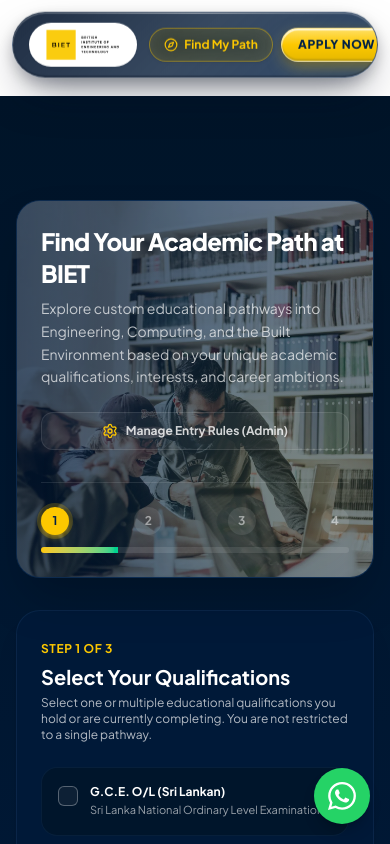
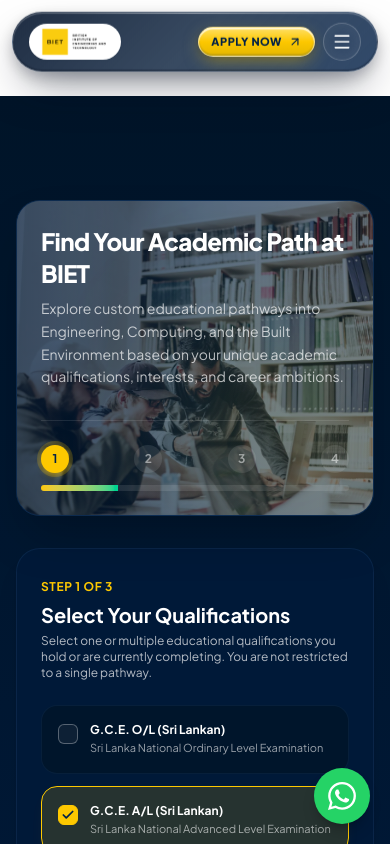
Before and after one commit to Hermit0220/BIET, a React (Vite) app in the folder Variation 1/: page /find-my-path in a window 390 px wide. Shown: the top 844 px of the page. Built offline with nearby package versions, Linux system fonts and the light colour scheme.

Commit message:
fix(v1): fix mobile navbar overflow, add float hover to pathway card, remove admin modal, and route Find My Path details directly

```diff
--- a/Variation 1/src/App.tsx
+++ b/Variation 1/src/App.tsx
@@ -8,7 +8,6 @@ import { ApplicationModal } from './components/modals/ApplicationModal';
 import { ProgrammeQuickViewModal } from './components/modals/ProgrammeQuickViewModal';
 import { ProspectusModal } from './components/modals/ProspectusModal';
 import { NewsArticleModal } from './components/modals/NewsArticleModal';
-import { PathwayAdminModal } from './components/modals/PathwayAdminModal';
 import { HomePage } from './pages/HomePage';
 import { AboutPage } from './pages/AboutPage';
 import { ProgrammesPage } from './pages/ProgrammesPage';
@@ -27,7 +26,6 @@ function AppShell() {
   const [prospectusOpen, setProspectusOpen] = useState(false);
   const [quickViewProgramme, setQuickViewProgramme] = useState<Programme | null>(null);
   const [selectedArticle, setSelectedArticle] = useState<NewsArticle | null>(null);
-  const [adminOpen, setAdminOpen] = useState(false);
   const location = useLocation();
   const isHome = location.pathname === '/';
 
@@ -113,7 +111,6 @@ function AppShell() {
               <FindMyPathPage
                 onApplyClick={handleOpenApply}
                 onSelectProgramme={(prog) => setQuickViewProgramme(prog)}
-                onOpenAdmin={() => setAdminOpen(true)}
               />
             }
           />
@@ -141,7 +138,6 @@ function AppShell() {
         onClose={() => setSelectedArticle(null)}
         onApplyClick={() => handleOpenApply('')}
       />
-      <PathwayAdminModal isOpen={adminOpen} onClose={() => setAdminOpen(false)} />
     </div>
   );
 }
--- a/Variation 1/src/components/layout/Header.tsx
+++ b/Variation 1/src/components/layout/Header.tsx
@@ -68,8 +68,8 @@ export const Header: React.FC<HeaderProps> = ({ onApplyClick }) => {
               to="/"
               className={`flex items-center justify-center shrink-0 bg-white rounded-full shadow-xs focus-visible:outline-2 focus-visible:outline-[#fdc800] focus-visible:outline-offset-4 transition-all duration-300 hover:scale-[1.01] ${
                 scrolled
-                  ? 'pl-3.5 pr-2.5 sm:pl-4 sm:pr-3 py-1 sm:py-1.5'
-                  : 'pl-4 pr-3 sm:pl-5 sm:pr-3.5 py-1.5 sm:py-2'
+                  ? 'pl-2.5 pr-2 sm:pl-4 sm:pr-3 py-1 sm:py-1.5'
+                  : 'pl-3 pr-2.5 sm:pl-5 sm:pr-3.5 py-1 sm:py-2'
               }`}
               aria-label="British Institute of Engineering and Technology (BIET) - Homepage"
             >
@@ -78,8 +78,8 @@ export const Header: React.FC<HeaderProps> = ({ onApplyClick }) => {
                 alt="British Institute of Engineering and Technology (BIET) Official Logo"
                 className={`w-auto object-contain transition-all duration-300 block shrink-0 ${
                   scrolled
-                    ? 'h-7 sm:h-8.5 max-w-[145px] sm:max-w-[190px]'
-                    : 'h-8 sm:h-10 md:h-11 max-w-[165px] sm:max-w-[225px]'
+                    ? 'h-6.5 sm:h-8.5 max-w-[130px] sm:max-w-[190px]'
+                    : 'h-7 sm:h-10 md:h-11 max-w-[140px] sm:max-w-[225px]'
                 }`}
                 style={{ objectFit: 'contain' }}
                 loading="eager"
@@ -135,7 +135,7 @@ export const Header: React.FC<HeaderProps> = ({ onApplyClick }) => {
           <div className="flex items-center gap-2 sm:gap-3 shrink-0 relative z-10">
             <Link
               to="/find-my-path"
-              className={`inline-flex items-center gap-1.5 font-bold text-[#fdc800] bg-[#fdc800]/15 hover:bg-[#fdc800]/25 border border-[#fdc800]/40 hover:border-[#fdc800] rounded-full backdrop-blur-md shadow-sm hover:shadow-md transition-all duration-200 hover:-translate-y-0.5 whitespace-nowrap cursor-pointer ${
+              className={`hidden md:inline-flex items-center gap-1.5 font-bold text-[#fdc800] bg-[#fdc800]/15 hover:bg-[#fdc800]/25 border border-[#fdc800]/40 hover:border-[#fdc800] rounded-full backdrop-blur-md shadow-sm hover:shadow-md transition-all duration-200 hover:-translate-y-0.5 whitespace-nowrap cursor-pointer ${
                 scrolled ? 'px-3 py-1.5 text-[11px]' : 'px-3.5 sm:px-4.5 py-2 text-xs'
               }`}
             >
@@ -144,10 +144,10 @@ export const Header: React.FC<HeaderProps> = ({ onApplyClick }) => {
             </Link>
             <button
               onClick={onApplyClick}
-              className={`liquid-yellow-btn relative inline-flex items-center justify-center gap-1.5 text-xs font-extrabold uppercase tracking-wider text-[#002147] rounded-full transition-all duration-300 whitespace-nowrap cursor-pointer group overflow-hidden ${
+              className={`liquid-yellow-btn relative inline-flex items-center justify-center gap-1.5 font-extrabold uppercase tracking-wider text-[#002147] rounded-full transition-all duration-300 whitespace-nowrap cursor-pointer group overflow-hidden ${
                 scrolled
-                  ? 'px-3.5 sm:px-4 py-1.5 sm:py-2 text-[11px] sm:text-xs'
-                  : 'px-4 sm:px-5 py-2 sm:py-2.5'
+                  ? 'px-3 sm:px-4 py-1.5 sm:py-2 text-[11px] sm:text-xs'
+                  : 'px-3 sm:px-5 py-1.5 sm:py-2.5 text-[11px] sm:text-xs'
               }`}
             >
               <span
--- a/Variation 1/src/pages/FindMyPathPage.tsx
+++ b/Variation 1/src/pages/FindMyPathPage.tsx
@@ -1,4 +1,5 @@
 import React, { useState } from 'react';
+import { useNavigate } from 'react-router-dom';
 import {
   CheckCircle2,
   AlertTriangle,
@@ -9,14 +10,13 @@ import {
   Award,
   ArrowRight,
   MessageSquare,
-  Settings,
   RefreshCw,
   Check,
   ArrowLeft,
   Send,
 } from 'lucide-react';
 import { TechnicalGraphic } from '../components/ui/SmartImage';
-import { PROGRAMMES, type Programme } from '../data/programmes';
+import type { Programme } from '../data/programmes';
 import { INSTITUTION_INFO } from '../data/site';
 import { photo } from '../lib/assets';
 import {
@@ -198,15 +198,14 @@ const PathwayMatchCard: React.FC<PathwayCardProps> = ({
 
 interface FindMyPathPageProps {
   onApplyClick: (programmeTitle?: string) => void;
-  onSelectProgramme: (programme: Programme) => void;
-  onOpenAdmin: () => void;
+  onSelectProgramme?: (programme: Programme) => void;
+  onOpenAdmin?: () => void;
 }
 
 export const FindMyPathPage: React.FC<FindMyPathPageProps> = ({
   onApplyClick,
-  onSelectProgramme,
-  onOpenAdmin,
 }) => {
+  const navigate = useNavigate();
   const [step, setStep] = useState(1);
   const [profile, setProfile] = useState<PathwayProfile>(INITIAL_PATHWAY_PROFILE);
   const [customSubjectInput, setCustomSubjectInput] = useState('');
@@ -323,8 +322,7 @@ export const FindMyPathPage: React.FC<FindMyPathPageProps> = ({
   };
 
   const handleViewProgrammeDetails = (id: string) => {
-    const prog = PROGRAMMES.find((p) => p.id === id);
-    if (prog) onSelectProgramme(prog);
+    navigate(`/programmes/${id}`);
   };
 
   return (
@@ -348,16 +346,8 @@ export const FindMyPathPage: React.FC<FindMyPathPageProps> = ({
                 Explore custom educational pathways into Engineering, Computing, and the Built Environment based on your unique academic qualifications, interests, and career ambitions.
               </p>
             </div>
-            <div className="shrink-0 flex flex-col sm:flex-row gap-3">
-              <button
-                onClick={onOpenAdmin}
-                className="inline-flex items-center justify-center gap-2 px-4 py-2.5 rounded-xl text-xs font-bold text-white/80 hover:text-white bg-white/5 hover:bg-white/15 border border-white/10 transition-colors cursor-pointer"
-                title="Admin Console to manage course entry rules & view leads"
-              >
-                <Settings className="w-4 h-4 text-[#fdc800]" />
-                Manage Entry Rules (Admin)
-              </button>
-              {step === 4 && (
+            {step === 4 && (
+              <div className="shrink-0 flex flex-col sm:flex-row gap-3">
                 <button
                   onClick={() => setStep(1)}
                   className="inline-flex items-center justify-center gap-2 px-4 py-2.5 rounded-xl text-xs font-bold text-[#002147] bg-[#fdc800] hover:bg-[#ffe066] transition-colors cursor-pointer"
@@ -365,8 +355,8 @@ export const FindMyPathPage: React.FC<FindMyPathPageProps> = ({
                   <RefreshCw className="w-4 h-4" />
                   Start New Search
                 </button>
-              )}
-            </div>
+              </div>
+            )}
           </div>
 
           <div className="relative z-10 mt-8 pt-6 border-t border-white/10">
@@ -834,20 +824,22 @@ export const FindMyPathPage: React.FC<FindMyPathPageProps> = ({
               </div>
             </div>
 
-            <div className="pt-6 border-t border-white/10 flex items-center justify-between">
+            <div className="pt-6 border-t border-white/10 flex items-center justify-between gap-3">
               <button
+                type="button"
                 onClick={() => setStep(2)}
-                className="inline-flex items-center gap-2 px-5 py-2.5 rounded-xl bg-white/5 hover:bg-white/15 text-white text-xs font-bold transition-colors cursor-pointer"
+                className="inline-flex items-center justify-center gap-2 px-5 py-3 rounded-xl bg-white/5 hover:bg-white/15 border border-white/10 text-white text-xs sm:text-sm font-bold transition-colors cursor-pointer shrink-0"
               >
                 <ArrowLeft className="w-4 h-4" />
-                Back
+                <span>Back</span>
               </button>
               <button
+                type="button"
                 onClick={handleDiscoverPathways}
-                className="inline-flex items-center gap-2 px-7 py-3.5 rounded-xl bg-gradient-to-r from-[#fdc800] to-[#ffe066] text-[#002147] font-extrabold text-xs sm:text-sm shadow-xl shadow-[#fdc800]/25 hover:scale-105 transition-all cursor-pointer"
+                className="inline-flex items-center justify-center gap-2 px-6 py-3 rounded-xl bg-gradient-to-r from-[#fdc800] to-[#ffe066] text-[#002147] font-extrabold text-xs sm:text-sm whitespace-nowrap shadow-xl shadow-[#fdc800]/25 hover:scale-[1.02] transition-all cursor-pointer shrink-0"
               >
-                <Sparkles className="w-4 h-4" />
-                Discover My Matched BIET Pathways
+                <Sparkles className="w-4 h-4 shrink-0" />
+                <span>Discover Pathway</span>
               </button>
             </div>
           </div>
--- a/Variation 1/src/pages/HomePage.tsx
+++ b/Variation 1/src/pages/HomePage.tsx
@@ -582,9 +582,9 @@ export const HomePage: React.FC<HomePageProps> = ({
         onProspectusClick={onProspectusClick}
       />
       <WelcomeSection />
-      <section className="bg-white py-12 border-b border-neutral-100 relative overflow-hidden">
+      <section className="bg-white py-10 sm:py-14 relative">
         <div className="max-w-7xl mx-auto px-4 sm:px-6 lg:px-8">
-          <div className="bg-gradient-to-r from-[#001a39] via-[#002147] to-[#001a39] border border-[#1a3b61]/50 rounded-3xl p-6 sm:p-10 shadow-2xl flex flex-col md:flex-row items-center justify-between gap-8 relative overflow-hidden">
+          <div className="bg-gradient-to-r from-[#001a39] via-[#002147] to-[#001a39] border border-[#1a3b61]/50 rounded-3xl p-6 sm:p-10 shadow-2xl flex flex-col md:flex-row items-center justify-between gap-8 relative overflow-hidden animate-card-float hover:-translate-y-1.5 transition-all duration-500 ease-out hover:border-[#fdc800]/60 hover:shadow-[0_24px_48px_-12px_rgba(0,33,71,0.45)] group">
             <div className="absolute top-0 right-0 w-96 h-96 bg-[#fdc800]/10 rounded-full blur-3xl pointer-events-none" />
             <div className="relative z-10 max-w-2xl space-y-3 text-left">
               <div className="inline-flex items-center gap-2 px-3 py-1 rounded-full bg-[#fdc800]/15 text-[#fdc800] text-xs font-extrabold uppercase tracking-wider border border-[#fdc800]/30">
--- a/Variation 1/src/styles/index.css
+++ b/Variation 1/src/styles/index.css
@@ -179,6 +179,18 @@
 .animate-nav-float {
   animation: navGentleFloat 7s ease-in-out infinite;
 }
+@keyframes cardGentleFloat {
+  0%,
+  100% {
+    transform: translateY(0);
+  }
+  50% {
+    transform: translateY(-6px);
+  }
+}
+.animate-card-float {
+  animation: cardGentleFloat 5s ease-in-out infinite;
+}
 .animate-glass-sweep {
   animation: glassSweep 10s ease-in-out infinite;
 }
@@ -193,6 +205,7 @@
 
 @media (prefers-reduced-motion: reduce) {
   .animate-nav-float,
+  .animate-card-float,
   .animate-glass-sweep {
     animation: none !important;
   }
```
